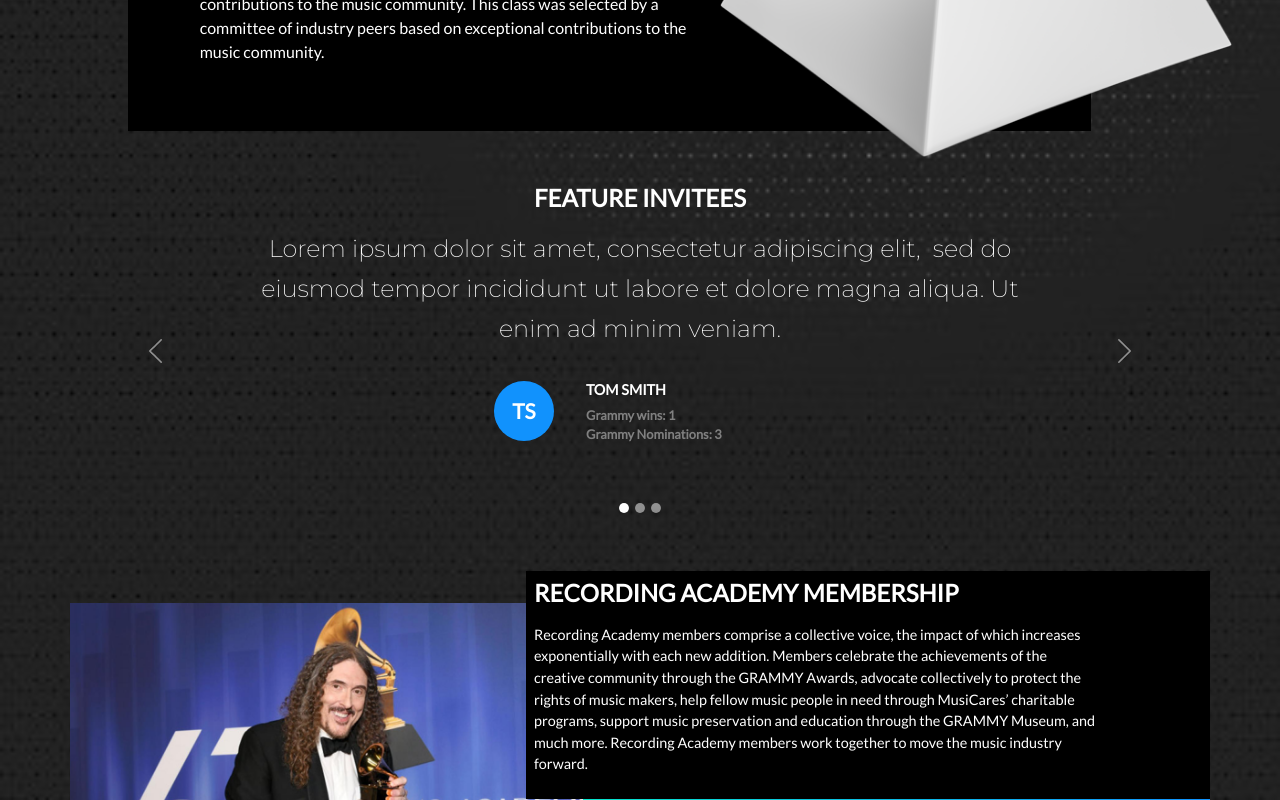
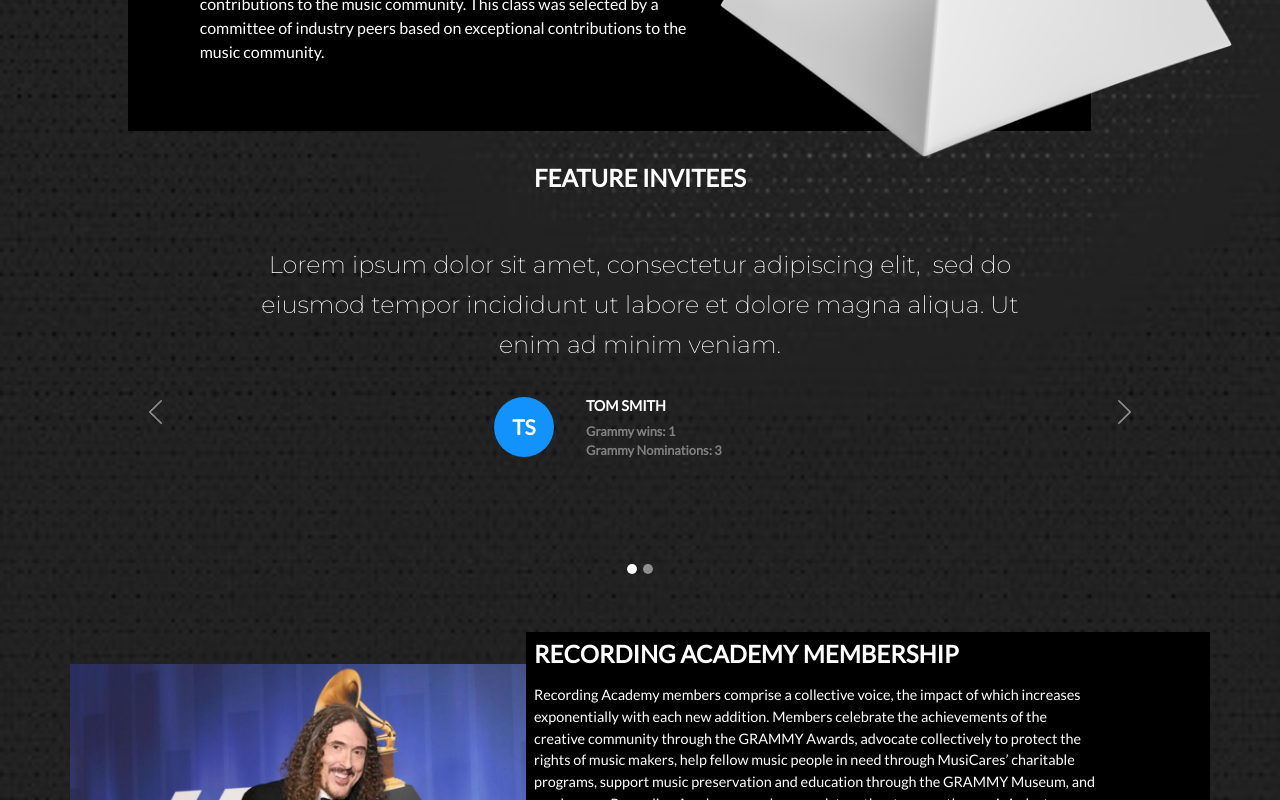
Before and after one commit to germancardenasm/recordingacademy, a React (Create React App) app: page / in a window 1280 px wide. Shown: the part 647-1447 px from the top of the page. Built offline with nearby package versions, Linux system fonts and the light colour scheme.

Commit message:
slider refactored to receive props from HOmepage

```diff
--- a/src/App.scss
+++ b/src/App.scss
@@ -39,6 +39,7 @@ body{
       margin-bottom: 1rem;
       font-weight: bold;
       text-transform: uppercase;
+      color: white;
   }
   .section-main-title{
     font-size: 1.4rem;
--- a/src/components/Slider/Slider.js
+++ b/src/components/Slider/Slider.js
@@ -22,52 +22,46 @@ class Slider  extends React.Component{
         });
       }
 
+      createCarouselItems(props){
+        let quotes = Object.values(props)
+        let items = quotes.map( (quote)=> {return(
+                          <Carousel.Item>
+                            <Carousel.Caption>
+                              <span className="slideText">{quote.quote}</span>
+                              <div className="actorSlideStat">
+                                <div className="actorSlideImage">TS</div>
+                                <div className="actorStatistics">
+                                  <h5>{quote.actorName}</h5>
+                                  <p> Grammy wins: {quote.grammyWins}</p>
+                                  <p> Grammy Nominations: {quote.grammyNominations}</p>
+                                </div>
+                              </div>
+                            </Carousel.Caption>
+                          </Carousel.Item> )})
+
+        return(
+           items
+        )
+
+      }
+
+
       render() {
-        const { index, direction } = this.state;
+
 
         return (
+          <div className='slider'>
+          <h3 className="title">FEATURE INVITEES</h3>
           <Carousel className="slider"
-            activeIndex={index}
-            direction={direction}
-            onSelect={this.handleSelect}
             interval={null}>
-            <Carousel.Item>
-              <Carousel.Caption>
-                <h3 className="title">FEATURE INVITEES</h3>
-                <span className="slideText">{this.props.data[1].quote}</span>
-                <div className="actorSlideStat">
-                  <div className="actorSlideImage">TS</div>
-                  <div className="actorStatistics">
-                      <h5>{this.props.data[1].actorName}</h5>
-                      <p> Grammy wins: {this.props.data[1].grammyWins}</p>
-                      <p> Grammy Nominations: {this.props.data[1].grammyNominations}</p>
-                  </div>
-                </div>
-              </Carousel.Caption>
-            </Carousel.Item>
 
+            {this.createCarouselItems(this.props.data)}
 
-            <Carousel.Item>
-              <Carousel.Caption>
-                <h3>FEATURE INVITEES</h3>
-                <p>Lorem ipsum dolor sit amet, consectetur adipiscing elit.</p>
-              </Carousel.Caption>
-            </Carousel.Item>
-            <Carousel.Item>
-
-              <Carousel.Caption>
-                <h3>FEATURE INVITEES</h3>
-                <p>
-                  Praesent commodo cursus magna, vel scelerisque nisl consectetur.
-                </p>
-              </Carousel.Caption>
-            </Carousel.Item>
           </Carousel>
+          </div>
         );
       }
 
 }
 
-
-
 export default Slider;
--- a/src/components/Slider/Slider.scss
+++ b/src/components/Slider/Slider.scss
@@ -3,6 +3,7 @@
     margin: 2rem auto;
     color: white;
     position: relative;
+    text-align: center;
 
     .carousel-item{
         height: 550px;
--- a/src/data/data.js
+++ b/src/data/data.js
@@ -20,6 +20,13 @@ const data ={
           et dolore magna aliqua. Ut enim ad minim veniam.`,
           actorName: "TOM SMITH",
           grammyWins: "1",
+          grammyNominations: "3",
+        },
+        2:{
+          quote: `sed do eiusmod tempor incididunt ut labore
+          et dolore magna aliqua. Ut enim ad minim veniam.`,
+          actorName: "RAY JONES",
+          grammyWins: "3",
           grammyNominations: "3",
         },
     },
```
Lines whose indentation alone changed are shown as unchanged.
